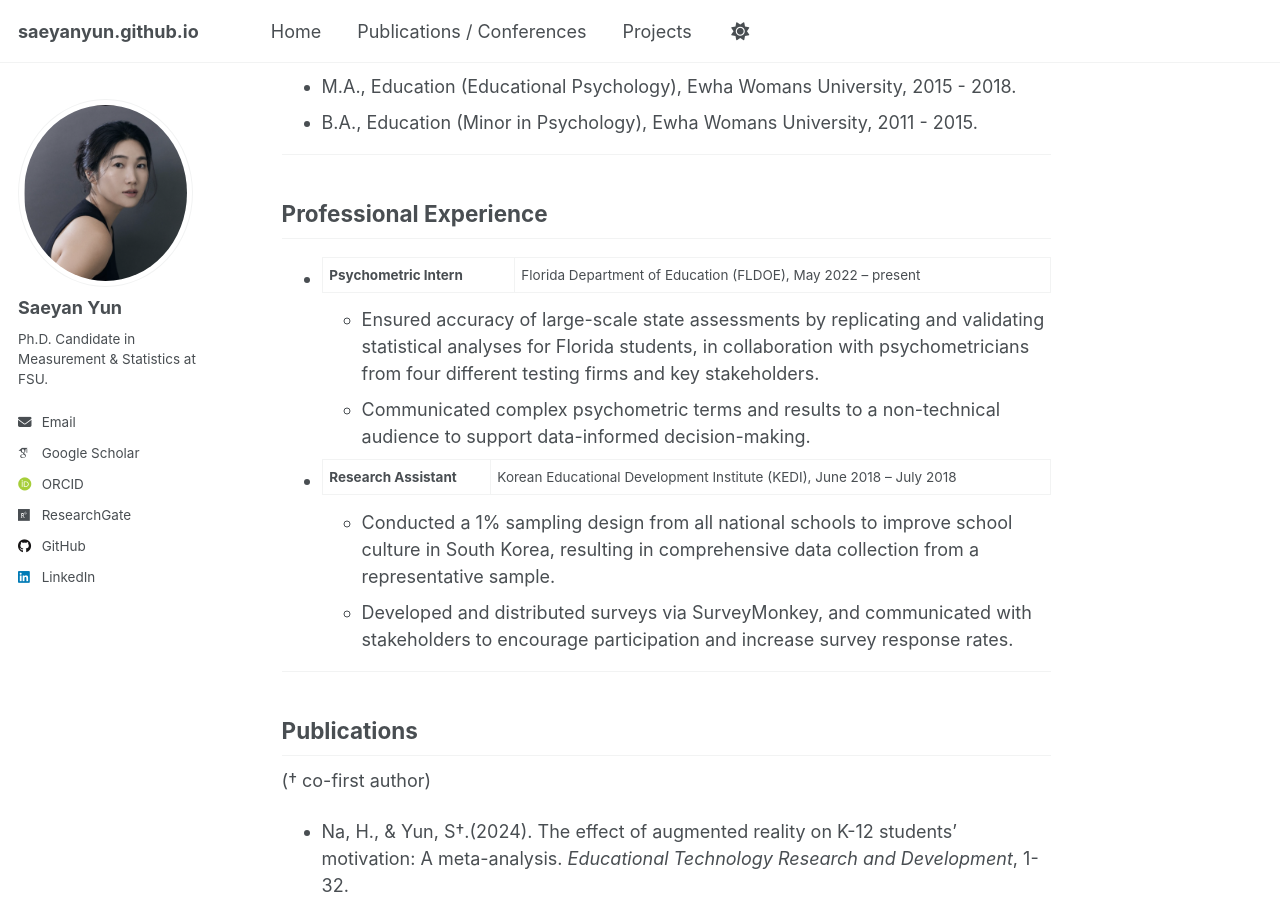
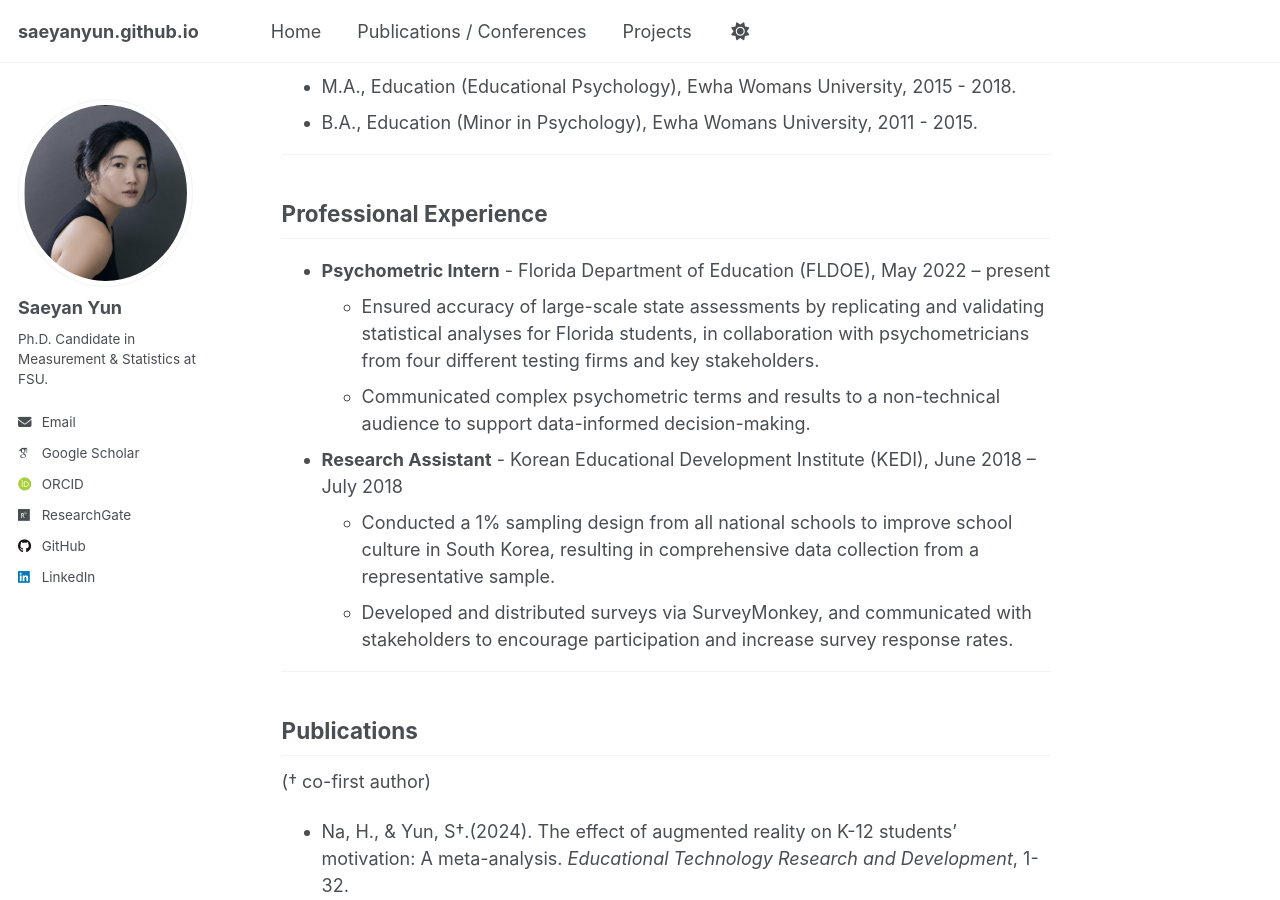
Before and after one commit to saeyanyun/saeyanyun.github.io, a Jekyll site: the page built from index.md, in a window 1280 px wide and 900 px high, scrolled down 822 px. Built offline with Jekyll 4.4.1, drawn with Linux system fonts in a browser that asks for light colours; some web fonts are replaced; a script that is not in the unit is left out.

```diff
--- a/index.md
+++ b/index.md
@@ -29,11 +29,11 @@ I am currently working with [Dr. Betsy Jane Becker](https://scholar.google.com/c
 ---
 
 ## Professional Experience
-- **Psychometric Intern** | Florida Department of Education (FLDOE), May 2022 – present
+- **Psychometric Intern** - Florida Department of Education (FLDOE), May 2022 – present
   - Ensured accuracy of large-scale state assessments by replicating and validating statistical analyses for Florida students, in collaboration with psychometricians from four different testing firms and key stakeholders.
   - Communicated complex psychometric terms and results to a non-technical audience to support data-informed decision-making.
 
-- **Research Assistant** | Korean Educational Development Institute (KEDI), June 2018 – July 2018
+- **Research Assistant** - Korean Educational Development Institute (KEDI), June 2018 – July 2018
   - Conducted a 1% sampling design from all national schools to improve school culture in South Korea, resulting in comprehensive data collection from a representative sample.
   - Developed and distributed surveys via SurveyMonkey, and communicated with stakeholders to encourage participation and increase survey response rates.
 
```
